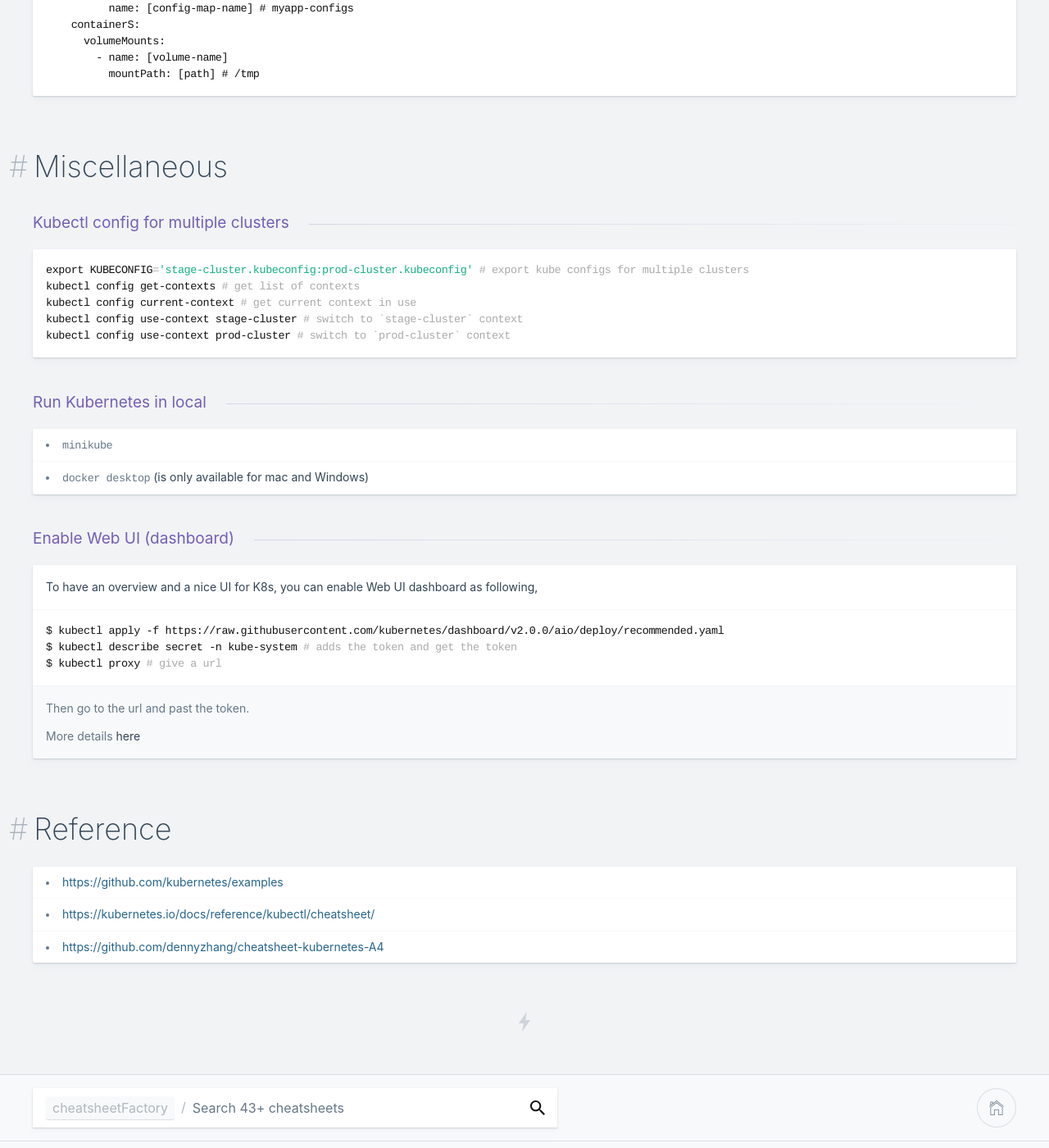
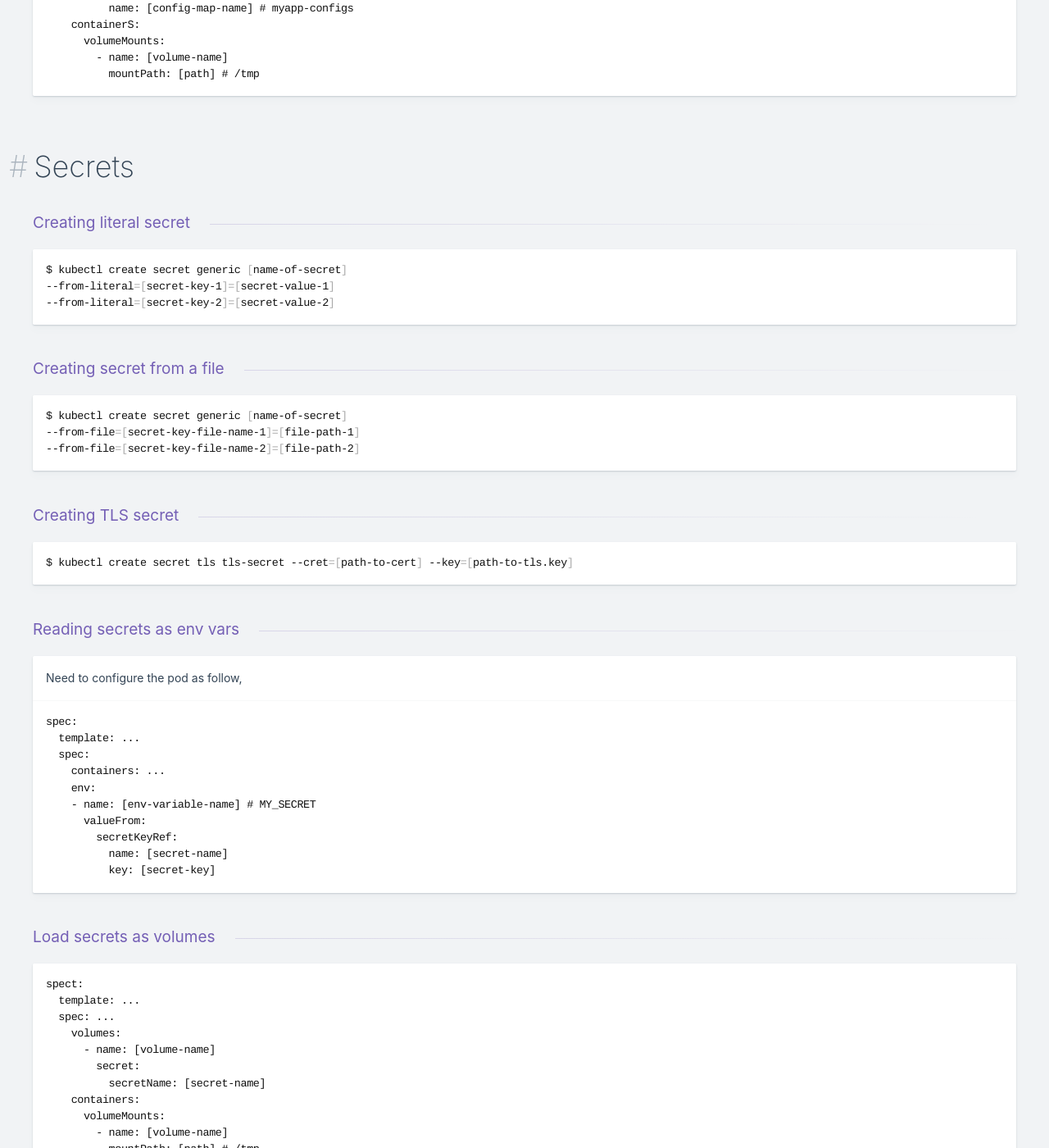
Before and after one commit to kasramp/cheat-sheet-factory, a Jekyll site: the page built from container/kubectl.md, in a window 1280 px wide and 1400 px high, scrolled down 6772 px. Shown: the whole window at 82% size. Built offline with Jekyll 4.4.1, drawn with Linux system fonts in a browser that asks for light colours; nearby versions of some CDN libraries; some of the changed text lies outside the part shown.

Commit message:
Add K8s secret cheat sheet

````diff
--- a/container/kubectl.md
+++ b/container/kubectl.md
@@ -282,6 +282,67 @@ spect:
           mountPath: [path] # /tmp
 ```
 
+Secrets
+---------
+{: .-one-column}
+
+### Creating literal secret
+
+```bash
+$ kubectl create secret generic [name-of-secret]
+--from-literal=[secret-key-1]=[secret-value-1]
+--from-literal=[secret-key-2]=[secret-value-2]
+```
+
+### Creating secret from a file
+
+```bash
+$ kubectl create secret generic [name-of-secret]
+--from-file=[secret-key-file-name-1]=[file-path-1]
+--from-file=[secret-key-file-name-2]=[file-path-2]
+```
+
+### Creating TLS secret
+
+```bash
+$ kubectl create secret tls tls-secret --cret=[path-to-cert] --key=[path-to-tls.key]
+```
+
+### Reading secrets as env vars
+
+Need to configure the pod as follow,
+
+```yml
+spec:
+  template: ...
+  spec:
+    containers: ...
+    env:
+    - name: [env-variable-name] # MY_SECRET
+      valueFrom:
+        secretKeyRef:
+          name: [secret-name]
+          key: [secret-key]
+```
+
+### Load secrets as volumes
+
+```yml
+spect:
+  template: ...
+  spec: ...
+    volumes:
+      - name: [volume-name]
+        secret:
+          secretName: [secret-name]
+    containers:
+      volumeMounts:
+        - name: [volume-name]
+          mountPath: [path] # /tmp
+          readOnly: true
+```
+
+
 Miscellaneous
 ---------
 {: .-one-column}
````
Also changed, not shown: other parts of container/kubectl.md (+1 -1 lines).
